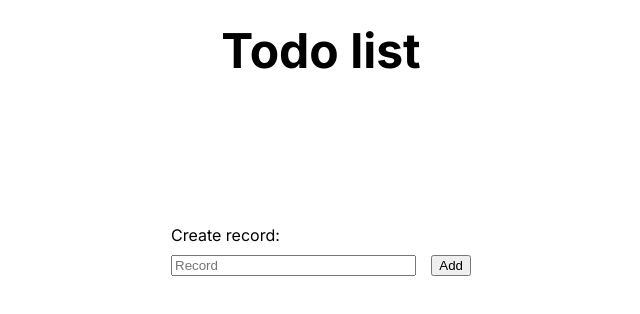
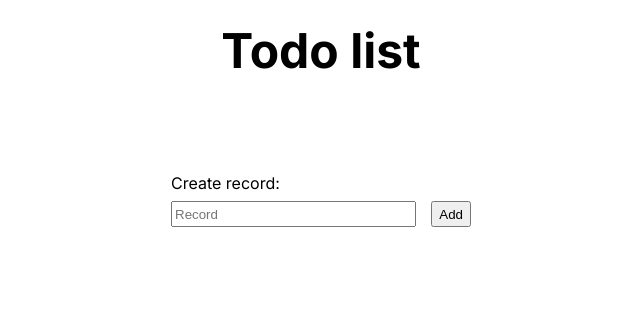
Before and after one commit to HeiPavel/todo_list_test, a Next.js app: page / in a window 1280 px wide. Shown: the top 314 px of the page, without its empty margins (319-959 px from the left). Built offline with nearby package versions, Linux system fonts and the light colour scheme.

Commit message:
Add form slice

```diff
--- a/app/components/RecordForm/RecordForm.tsx
+++ b/app/components/RecordForm/RecordForm.tsx
@@ -2,26 +2,38 @@
 
 import styles from "./form.module.scss"
 import { useAppSelector, useAppDispatch } from "@/lib/hooks"
-import { changeTerm, selectTerm } from "@/lib/features/form"
+import { changeTerm, selectTerm, addRecordAndClearTerm } from "@/lib/features/form"
+import {v4 as uuidv4} from 'uuid'
 
 export const RecordForm = (): React.ReactNode => {
   const term = useAppSelector(selectTerm)
   const dispatch = useAppDispatch()
 
+  const handleAdd = (): void => {
+    dispatch(addRecordAndClearTerm({id: uuidv4(), content: term}))
+  }
+
   return (
     <form className={styles.form}>
+      <div className={styles.label_container}>
         <label htmlFor="record">Create record:</label>
-      <div className={styles.input_wraper}>
+        <div className={styles.input_container}>
           <input
             type="text"
             name="record"
             id="record"
             placeholder="Record"
+            autoComplete="off"
             maxLength={20}
             value={term}
             onChange={(event) => dispatch(changeTerm(event.target.value))}
           />
-        <button>Add</button>
+          <button type="button" onClick={handleAdd}>Add</button>
+        </div>
+        <div className={styles.message}>
+          <p>Max length 20</p>
+          <span className={`${styles.length} ${term.length === 20 ? styles.max_length : ''}`}>{term.length}/20</span>
+        </div>
       </div>
     </form>
   )
--- a/app/components/RecordForm/form.module.scss
+++ b/app/components/RecordForm/form.module.scss
@@ -1,17 +1,37 @@
 .form {
   margin: 0 auto;
-  height: 300px;
+  height: 150px;
   width: 300px;
   display: flex;
-  flex-direction: column;
-  justify-content: center;
-  .input_wraper {
-    width: 100%;
-    padding-top: 10px;
+  align-items: flex-end;
+  .label_container {
+    flex-grow: 1;
+    display: flex;
+    flex-direction: column;
+    gap: 0.5rem;
+  }
+  .message {
+    width: 200px;
+    visibility: hidden;
+    display: flex;
+    justify-content: space-between;
+    font-size: 0.8rem;
+    font-weight: 300;
+    font-style: italic;
+  }
+  .input_container {
     display: flex;
     gap: 15px;
     input[type=text] {
+      height: 20px;
       flex-grow: 1;
+      outline: none;
     }
   }
+  .input_container:has(input[type=text]:focus) + .message {
+    visibility: visible;
+  }
+  .max_length {
+    color: red;
+  }
 }
--- a/app/globals.css
+++ b/app/globals.css
@@ -3,7 +3,7 @@ body {
   min-height: 100vh;
 }
 
-h1 {
+h1, p {
   margin: 0;
   padding: 0;
 }
--- a/lib/features/form.ts
+++ b/lib/features/form.ts
@@ -1,5 +1,7 @@
 import { createSlice, type PayloadAction } from "@reduxjs/toolkit"
 import type { RootState } from "../store"
+import { addRecord, type AddRecordPayloadType } from "./records"
+import type { ConnectedActions } from "../hooks"
 
 type InitialState = {
   term: string
@@ -15,10 +17,20 @@ export const formSlice = createSlice({
   reducers: {
     changeTerm: (state, action: PayloadAction<string>) => {
       state.term = action.payload
+    },
+    clearTerm: (state) => {
+      state.term = ''
     }
   }
 })
 
 export const selectTerm = (state: RootState): string => state.form.term
-export const {changeTerm} = formSlice.actions
+export const {changeTerm, clearTerm} = formSlice.actions
+export const addRecordAndClearTerm = (payload: AddRecordPayloadType): ConnectedActions => {
+  return dispatch => {
+    dispatch(clearTerm())
+    dispatch(addRecord(payload))
+  }
+}
+
 export default formSlice.reducer
--- a/lib/features/records.ts
+++ b/lib/features/records.ts
@@ -12,9 +12,9 @@ export const recordsSlice = createSlice({
   name: 'records',
   initialState: initialState,
   reducers: {
-    addRecord: (state, action: PayloadAction<string>) => {
+    addRecord: (state, action: PayloadAction<AddRecordPayloadType>) => {
       state.records.push({
-        content: action.payload,
+        ...action.payload,
         isComplete: false
       })
       state.uncompletedRecords++
@@ -43,11 +43,17 @@ export const {addRecord, changeFilterTerm, updateCountOfRecordsStatus} = records
 export default recordsSlice.reducer
 
 export type Record = {
+  id: string
   content: string
   isComplete: boolean
 }
 
-export type FilterTerm = 'all' | 'completed' | 'uncompleted'
+export type AddRecordPayloadType = {
+  id: string
+  content: string
+}
+
+export type FilterTerm = 'all' | 'completed' | 'current'
 
 export type InitialState = {
   records: Record[]
--- a/lib/hooks.ts
+++ b/lib/hooks.ts
@@ -1,8 +1,8 @@
 import { useDispatch, useSelector, type TypedUseSelectorHook } from "react-redux"
-import type { Dispatch } from "@reduxjs/toolkit"
+import type { ThunkDispatch, UnknownAction } from "@reduxjs/toolkit"
 import { RootState, AppDispatch } from "./store"
 
-export type DispatchFunc = () => AppDispatch
-export type ConnectedActions = (dispatch: Dispatch) => void
-export const useAppDispatch: DispatchFunc = useDispatch
+type TypedDispatch<Type> = ThunkDispatch<Type, any, UnknownAction>
+export type ConnectedActions = (dispatch: AppDispatch) => void
+export const useAppDispatch = (): TypedDispatch<RootState> => useDispatch<TypedDispatch<RootState>>()
 export const useAppSelector: TypedUseSelectorHook<RootState> = useSelector
--- a/package.json
+++ b/package.json
@@ -16,7 +16,8 @@
     "next": "14.1.1",
     "react": "^18",
     "react-dom": "^18",
-    "react-redux": "^9.1.0"
+    "react-redux": "^9.1.0",
+    "uuidv4": "^6.2.13"
   },
   "devDependencies": {
     "@types/node": "^20",
```
Also changed, not shown: .eslintrc.json, 1 other file (tests, documents, lock files or other folders). Lines whose indentation alone changed are shown as unchanged.
